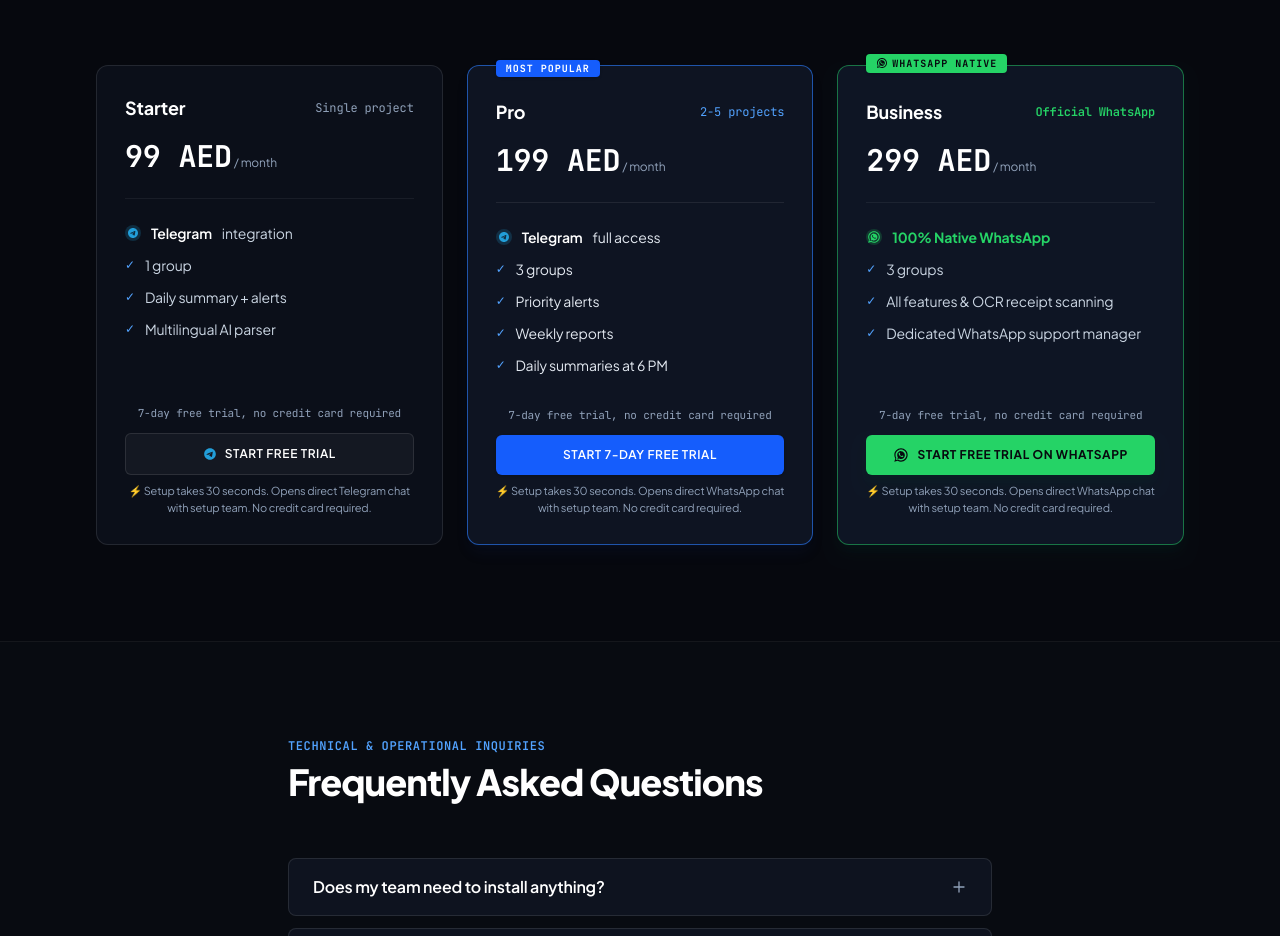
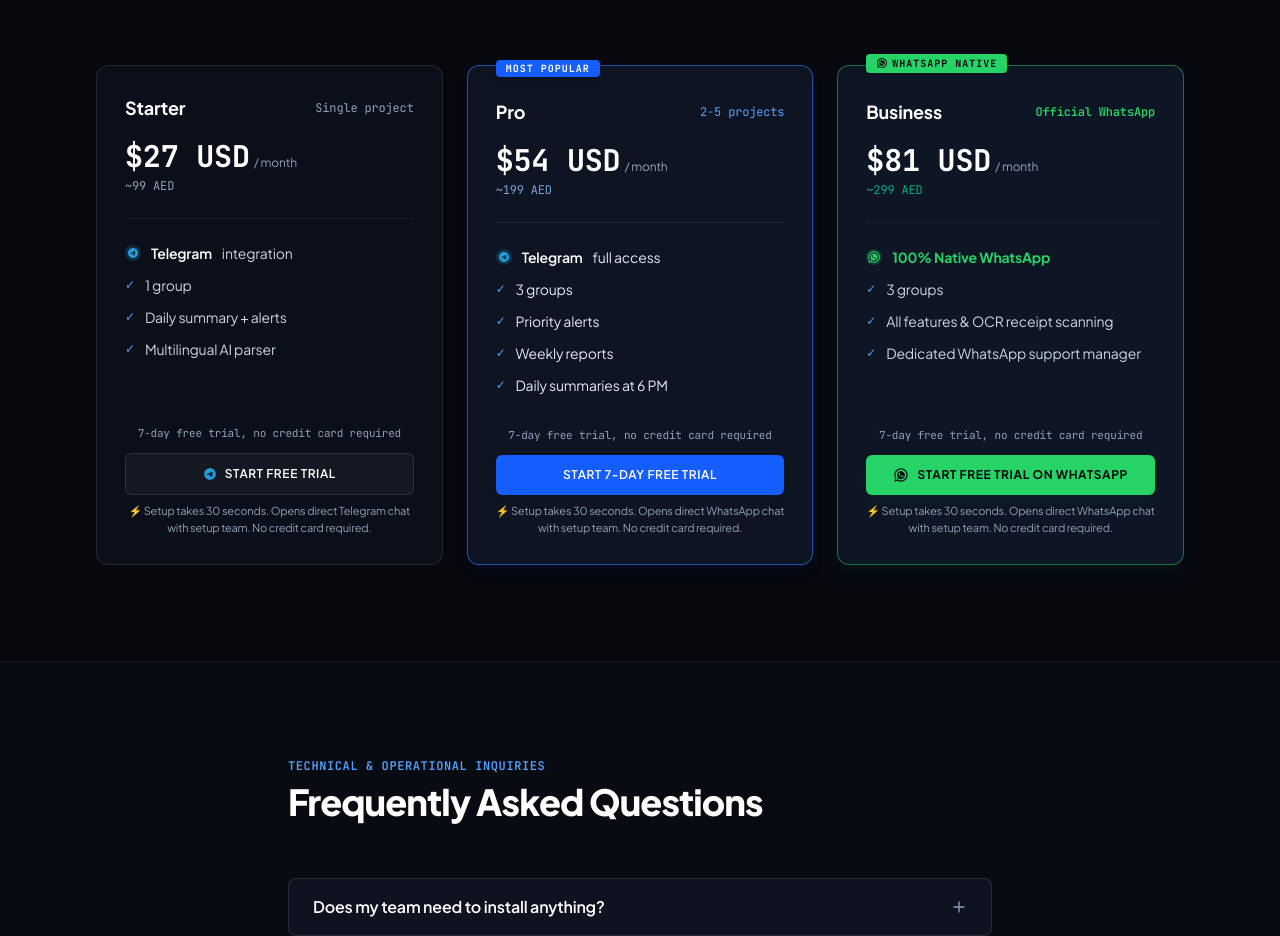
Before and after one commit to marcolucci2023/sitesmart-landing, a React (Vite) app: page / in a window 1280 px wide. Shown: the part 6760-7696 px from the top of the page. Built offline with nearby package versions, Linux system fonts and the light colour scheme; no server answers.

Commit message:
Update App.tsx

```diff
--- a/src/App.tsx
+++ b/src/App.tsx
@@ -955,8 +955,11 @@ export default function App() {
                   <span className="text-xs font-mono text-slate-400">Single project</span>
                 </div>
                 <div className="mb-6">
-                  <span className="text-3xl font-extrabold text-white font-mono">99 AED</span>
-                  <span className="text-slate-400 text-xs"> / month</span>
+                  <div className="flex items-baseline gap-1">
+                    <span className="text-3xl font-extrabold text-white font-mono">$27 USD</span>
+                    <span className="text-slate-400 text-xs"> / month</span>
+                  </div>
+                  <div className="text-xs text-slate-400 font-mono mt-1">~99 AED</div>
                 </div>
                 <ul className="space-y-3 text-sm text-slate-300 mb-8 border-t border-white/[0.06] pt-6 font-normal">
                   <li className="flex items-center gap-2.5">
@@ -1004,8 +1007,11 @@ export default function App() {
                   <span className="text-xs font-mono text-blue-400">2-5 projects</span>
                 </div>
                 <div className="mb-6">
-                  <span className="text-3xl font-extrabold text-white font-mono">199 AED</span>
-                  <span className="text-slate-400 text-xs"> / month</span>
+                  <div className="flex items-baseline gap-1">
+                    <span className="text-3xl font-extrabold text-white font-mono">$54 USD</span>
+                    <span className="text-slate-400 text-xs"> / month</span>
+                  </div>
+                  <div className="text-xs text-blue-300/80 font-mono mt-1">~199 AED</div>
                 </div>
                 <ul className="space-y-3 text-sm text-slate-200 mb-8 border-t border-white/[0.08] pt-6 font-normal">
                   <li className="flex items-center gap-2.5">
@@ -1058,8 +1064,11 @@ export default function App() {
                   <span className="text-xs font-mono text-[#25D366] font-semibold">Official WhatsApp</span>
                 </div>
                 <div className="mb-6">
-                  <span className="text-3xl font-extrabold text-white font-mono">299 AED</span>
-                  <span className="text-slate-400 text-xs"> / month</span>
+                  <div className="flex items-baseline gap-1">
+                    <span className="text-3xl font-extrabold text-white font-mono">$81 USD</span>
+                    <span className="text-slate-400 text-xs"> / month</span>
+                  </div>
+                  <div className="text-xs text-emerald-400/80 font-mono mt-1">~299 AED</div>
                 </div>
                 <ul className="space-y-3 text-sm text-slate-300 mb-8 border-t border-white/[0.06] pt-6 font-normal">
                   <li className="flex items-center gap-2.5">
```
